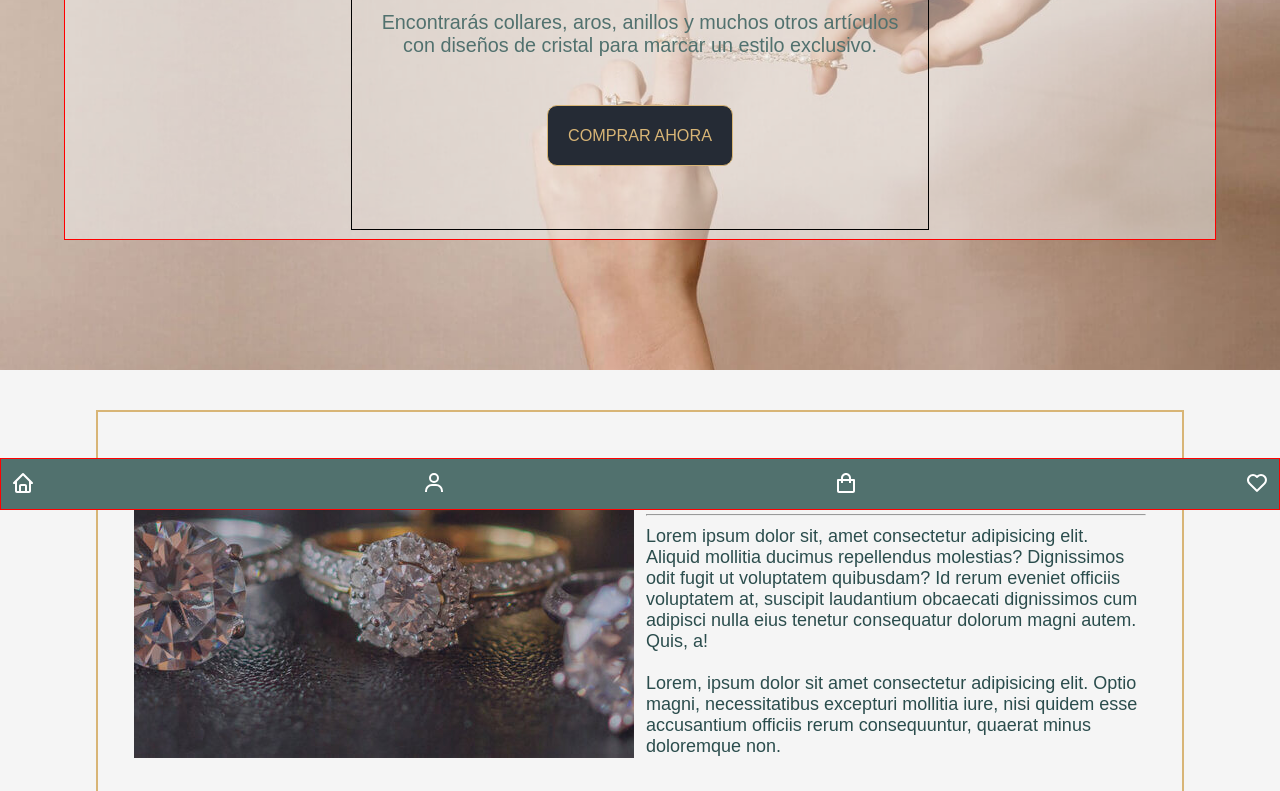
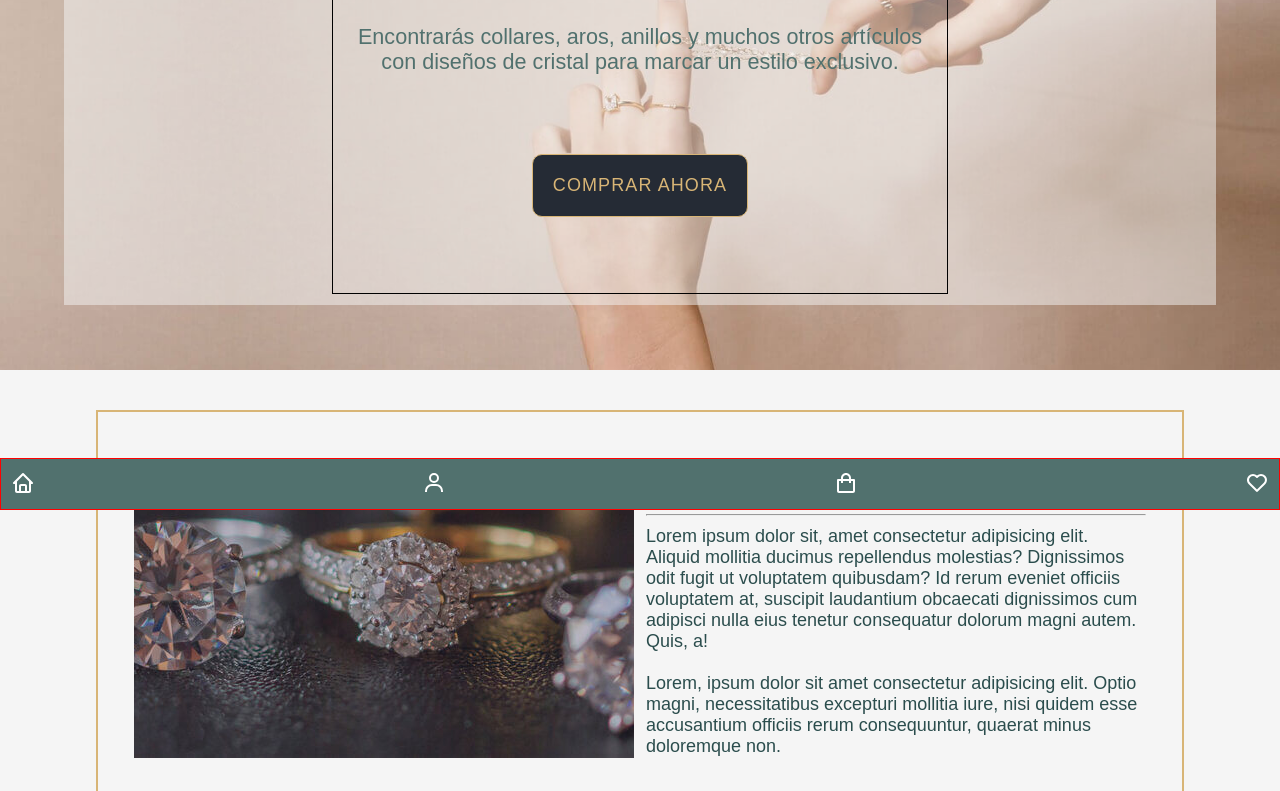
Before and after one commit to ramigarcia/joyeria-CyS, a plain HTML site: page index.html in a window 1280 px wide. Shown: the part 290-1081 px from the top of the page. Drawn offline with Linux system fonts and the light colour scheme.

Commit message:
Se trabajo sobre el hero en medida 375px

```diff
--- a/css/mdq-320px.css
+++ b/css/mdq-320px.css
@@ -91,9 +91,24 @@
 
   /* HERO */
   .hero {
-    margin: 110px auto 0;
-    border: 1px solid red;
+    margin: 75px auto 0;
     width: 90%;
-    height: calc(100% - 300px);
+    height: calc(100% - 200px);
+  }
+  .container-hero {
+    padding: 25px;
+    justify-content: space-around;
+  }
+  .hero-title {
+    font-size: 2.4rem;
+  }
+  .hero-paragraph {
+    font-size: 1.2rem;
+    line-height: 1.4rem;
+  }
+  .button-buy-now {
+    font-size: 1rem;
+    max-width: 255px;
+    letter-spacing: 1.1px;
   }
 }
--- a/index.html
+++ b/index.html
@@ -9,8 +9,7 @@
   <!-- STYLES -->
   <link rel="stylesheet" href="./css/index.css">
   <!-- MEDIA QUERIES -->
-  <link media="print" onload="this.media='all'" rel="stylesheet" media="screen and (min-width: 375px)"
-    href="./css/mdq-320px.css">
+  <link media="print" onload="this.media='all'" rel="stylesheet" media="(min-width: 375px)" href="./css/mdq-320px.css">
   <title>Joyeria CyS</title>
   <!-- FONTS -->
   <!-- MONTSERRAT 300 400 500 700 -->
```
